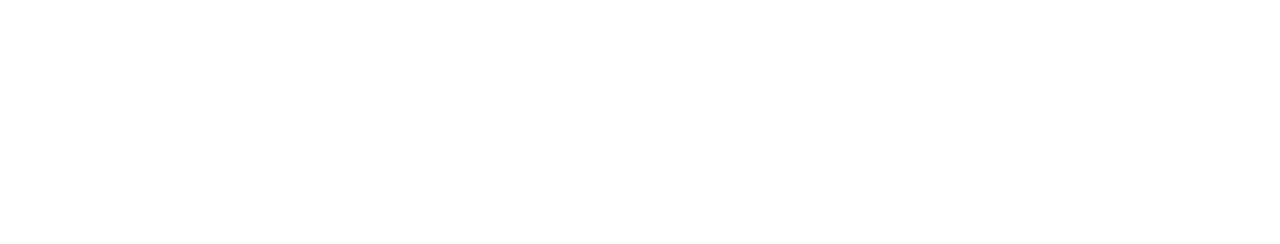
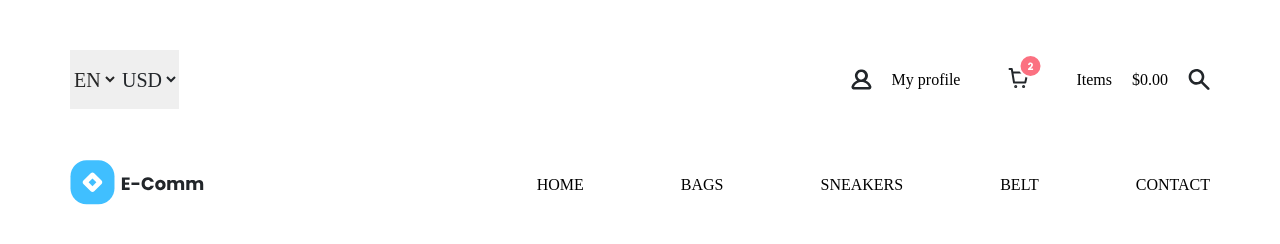
Before and after one commit to Boburjontm/teammain, a plain HTML site: page index.html in a window 1280 px wide. Drawn offline with Linux system fonts and the light colour scheme.

Commit message:
first commit

```diff
--- a/index.html
+++ b/index.html
@@ -4,8 +4,48 @@
     <meta charset="UTF-8">
     <meta name="viewport" content="width=device-width, initial-scale=1.0">
     <title>Document</title>
+    <link rel="stylesheet" href="./style.css">
 </head>
 <body>
-    <div class="container"></div>
+    <div class="container">
+        <div class="header__top">
+            <div class="header__lang">
+                <select name="language" id="til" class="language">
+                    <option>EN</option>
+                    <option>RU</option>
+                    <option>UZ</option>
+                    <option>TR</option>
+                </select>
+                <select name="money" id="pul" class="money">
+                    <option>USD</option>
+                    <option>USZ</option>
+                    <option>UZ</option>
+                    <option>TR</option>
+                </select>
+            </div>
+            <div class="header__items">
+                <img src="image/profile_close_2 (1).svg" alt="photo" class="header__items_img" id="rtofi">
+                <p class="header__items_profil">My profile</p>
+                <img src="image/Cart.svg" alt="shop" class="header__items_img">
+                <p class="header__items_profil"> Items</p>
+                <span class="dollr">$0.00</span>
+                <img src="image/search-icon.svg" alt="" class="header__items_img">
+            </div>
+        </div>
+        <div class="header__down">
+            <div class="header__down_logo">
+                <a href="#"><img src="image/Group 484.svg" alt="logo"></a>
+            </div>
+            <div class="header__down_ul">
+                <ul class="header__ul">
+                    <li class="ul_li">HOME</li>
+                    <li class="ul_li">BAGS</li>
+                    <li class="ul_li">SNEAKERS</li>
+                    <li class="ul_li">BELT</li>
+                    <li class="ul_li">CONTACT</li>
+                </ul>
+            </div>
+        </div>
+    </div>
 </body>
 </html>
--- a/style.css
+++ b/style.css
@@ -0,0 +1,78 @@
+/* start normalize */
+body{
+    margin: 0;
+    padding: 0;
+}
+h1, h2, h3, h4, h5, h6, p{
+  list-style: none;
+}
+ul{
+    list-style: none;
+}
+.container{
+    width: 100%;
+    max-width: 1140px;
+    margin: 0 auto;
+    padding: 0 16px;
+}
+/* End minimalize */
+.header__top{
+    display: flex;
+    justify-content: space-between;
+    margin-top: 50px;
+}
+.header__lang{
+    display: flex;
+}
+.language{
+    color: #262626;
+font-family: Proxima Nova;
+font-size: 20px;
+font-style: normal;
+font-weight: 400;
+line-height: normal;
+border: none;
+}
+.money{
+    color: #22262A;
+font-family: Proxima Nova;
+font-size: 20px;
+font-style: normal;
+font-weight: 400;
+line-height: normal;
+border: none;
+}
+.header__items{
+    display: flex;
+    gap: 20px;
+    align-items: center;
+}
+.dollr{
+    /* margin-top: 50px; */
+}
+.header__down{
+    display: flex;
+    justify-content: space-between;
+    margin-top: 51px;
+}
+.header__down_logo{
+    width: 134.315px;
+height: 44px;
+}
+.header__ul{
+    display: flex;
+    gap: 97px;
+}
+.ul_li{
+    font-family: Poppins;
+font-style: normal;
+font-weight: 500;
+line-height: normal;
+}
+.ul_li:hover{
+    color: #40BFFF;
+font-family: Poppins;
+font-style: normal;
+font-weight: 500;
+line-height: normal;
+}
```
Also changed, not shown: image/Cart.svg (added), image/Group 484.svg (added), image/search-icon.svg (added).
